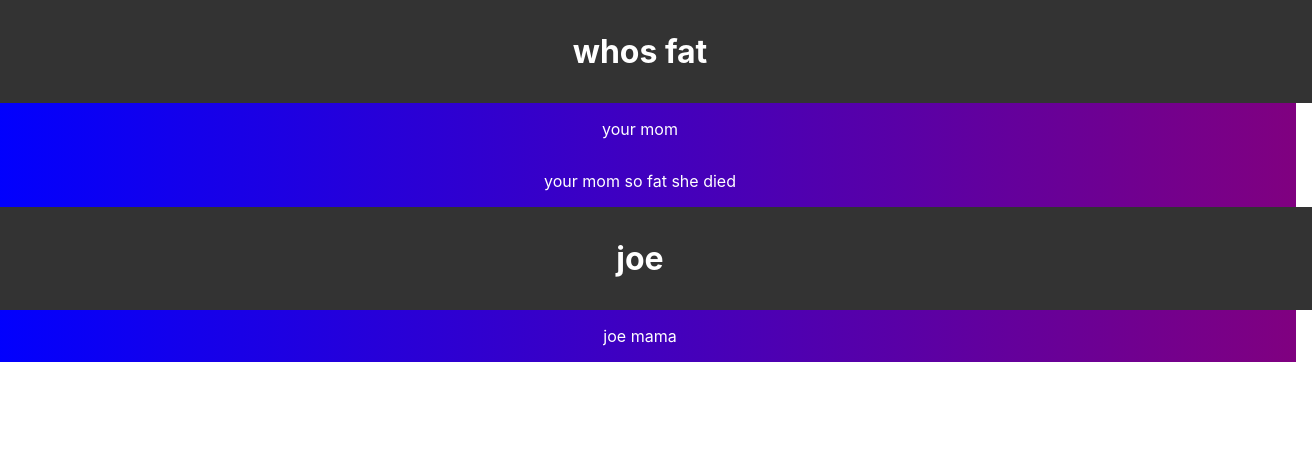
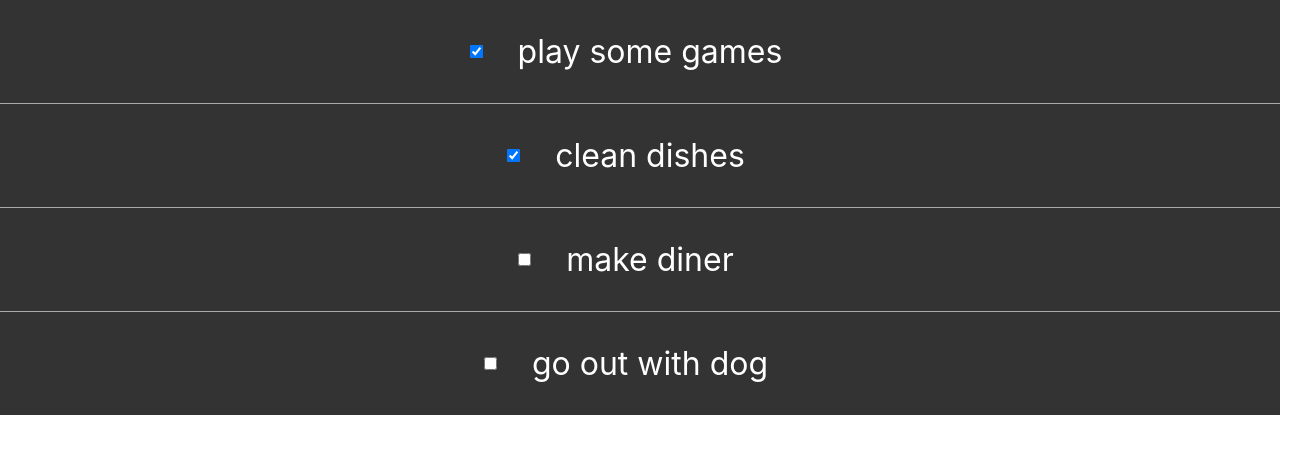
Before and after one commit to patrykUlichnowski/ToDoApp, a React (Create React App) app: page / in a window 1280 px wide. Shown: the top 454 px of the page, 1312 px wide, since content can reach past the window. Built offline with nearby package versions, Linux system fonts and the light colour scheme; the HTML template or start-up script is replaced by a standard one.

Commit message:
Phase 3 or sth

```diff
--- a/src/App.js
+++ b/src/App.js
@@ -1,16 +1,23 @@
 import React from "react";
-import ToDoItem from "./components/ToDoItem"
-import ContentCard from "./components/ContentCard";
-import Joke from "./components/Joke";
-
-function App() {
-  return (
-    <div>
-      <Joke question='whos fat' punchline='your mom' />
-      <Joke punchline='your mom so fat she died' />
-      <Joke question='joe' punchline='joe mama' />
-    </div>
-  )
+import ToDoItem from "./components/ToDoItem";
+import todoData from "./components/todoData"
+class App extends React.Component {
+  constructor() {
+    super()
+    this.state = {
+      data: todoData
+    }
+  }
+  render() {
+    const todos = this.state.data.map((item) => {
+      return <ToDoItem task={item} key={item.id} />
+    })
+    return (
+      <div>
+        {todos}
+      </div>
+    )
+  }
 }
 
 export default App;
--- a/src/components/ToDoItem.js
+++ b/src/components/ToDoItem.js
@@ -4,8 +4,11 @@ class ToDoItem extends React.Component {
   render() {
     return (
       <div className='todo-item'>
-        <input type='checkbox' />
-        <p>{this.props.content}</p>
+        <input
+          type='checkbox'
+          checked={this.props.task.completed}
+        />
+        <p>{this.props.task.text}</p>
       </div>
     )
   }
--- /dev/null
+++ b/src/components/todoData.js
@@ -0,0 +1,24 @@
+const todoData = [
+  {
+    id: 1,
+    text: 'play some games',
+    completed: true
+  },
+  {
+    id: 2,
+    text: 'clean dishes',
+    completed: true
+  },
+  {
+    id: 3,
+    text: 'make diner',
+    completed: false
+  },
+  {
+    id: 4,
+    text: 'go out with dog',
+    completed: false
+  }
+]
+
+export default todoData;
```
Also changed, not shown: src/components/Product.js (added, +13 -0 lines), src/components/productsdata.js (added, +34 -0 lines).
